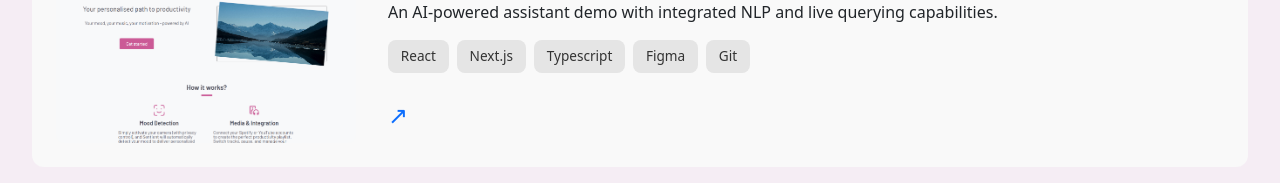
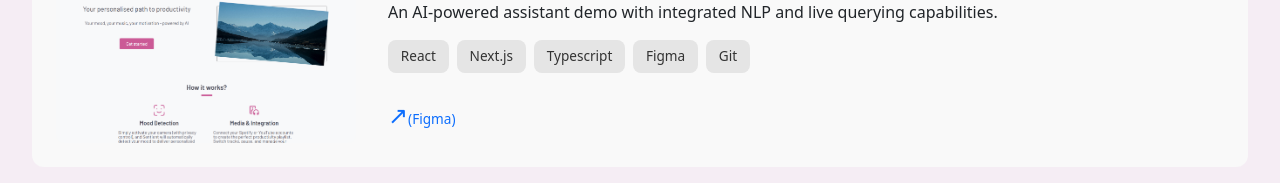
Before and after one commit to Setayesh2332/personal-portfolio-1.0, a React (Vite) app: page / in a window 1280 px wide. Shown: the part 3162-3345 px from the top of the page. Built offline with nearby package versions, Linux system fonts and the light colour scheme.

Commit message:
Added the figma link for the sentient project

```diff
--- a/src/App.css
+++ b/src/App.css
@@ -429,6 +429,10 @@ html, body {
   }
 }
 
+.figma-link {
+  font-size: 0.85em; /* Adjust the size as needed */
+}
+
 /* =============================
 📢 Socials & Contact
 ============================= */
--- a/src/components/Projects.tsx
+++ b/src/components/Projects.tsx
@@ -16,7 +16,8 @@ function Projects() {
       description: "An AI-powered assistant demo with integrated NLP and live querying capabilities.",
       image: Sentient,
       tech: ["React", "Next.js", "Typescript", "Figma", "Git"],
-      link: "https://sentient-app.netlify.app/"
+      link: "https://sentient-app.netlify.app/",
+      figmaLink: "https://www.figma.com/design/CVe75JV86Pdk19oU68ar1l/Untitled?node-id=0-1&t=BIpQ4D0xKzz3zIbb-0"
     },
     {
       title: "Le Chainon",
@@ -44,9 +45,16 @@ function Projects() {
                   <span className="tag" key={i}>{tech}</span>
                 ))}
               </div>
-              <a href={proj.link} target="_blank" rel="noopener noreferrer" className="external-link">
-                ↗
-              </a>
+              <div className="project-links">
+                <a href={proj.link} target="_blank" rel="noopener noreferrer" className="external-link">
+                  ↗
+                </a>
+                {proj.figmaLink && (
+                  <a href={proj.figmaLink} target="_blank" rel="noopener noreferrer" className="external-link figma-link">
+                   (Figma)
+                  </a>
+                )}
+              </div>
             </div>
           </div>
         ))}
```
